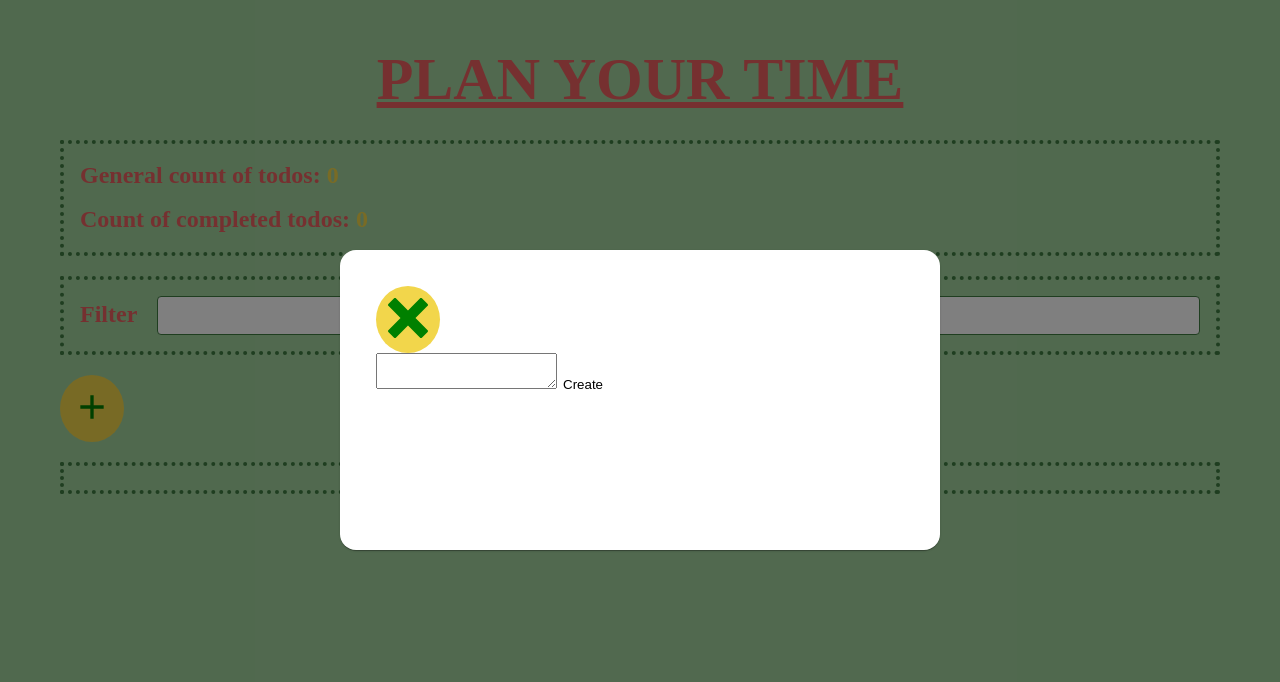
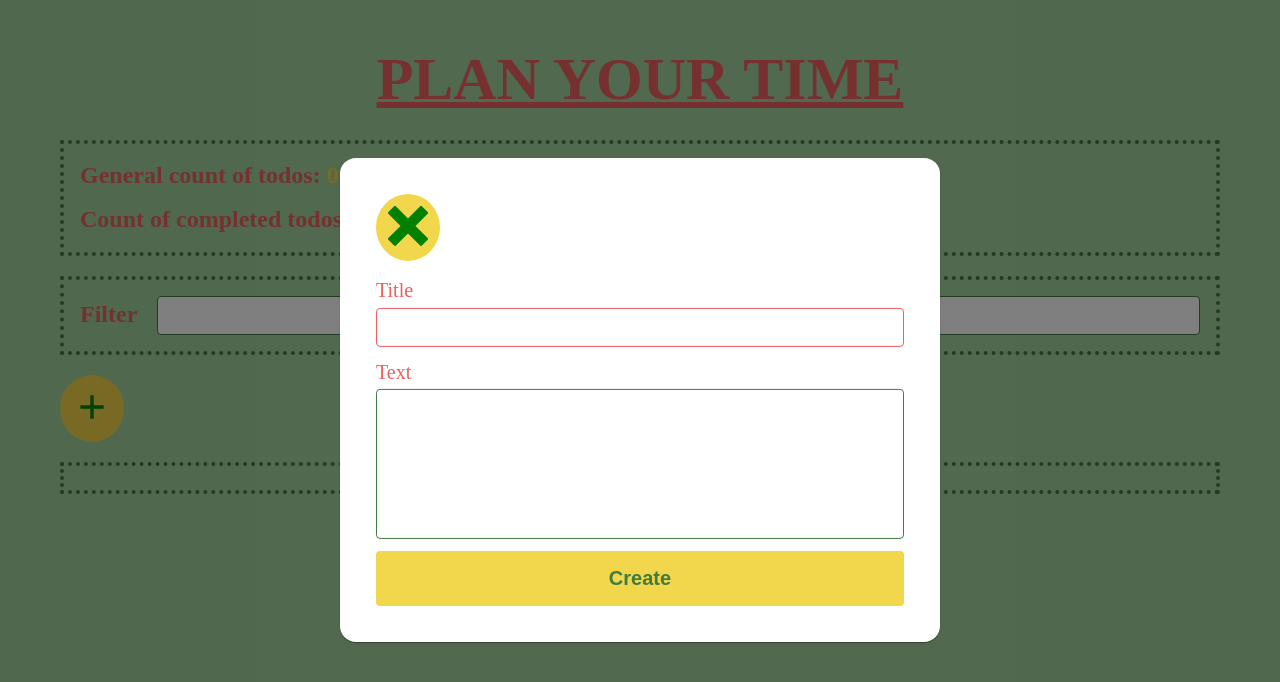
Before and after one commit to IrynaSlavinska/todo_list, a React (Create React App) app: page / in a window 1280 px wide. Both pictures are taken after a click on the button 92 px from the left and 408 px from the top of the page. Shown: the top 682 px of the page. Built offline with nearby package versions, Linux system fonts and the light colour scheme.

Commit message:
add input for title + styles

```diff
--- a/src/components/TodoCreator/TodoCreator.jsx
+++ b/src/components/TodoCreator/TodoCreator.jsx
@@ -1,34 +1,57 @@
 import { Component } from 'react';
+import { Form, CreateButton } from './TodoCreator.styled';
 
 export class TodoCreator extends Component {
-  state = { message: '' };
+  state = {
+    title: '',
+    text: '',
+  };
 
-  handleChange = e => {
-    this.setState({ message: e.currentTarget.value });
+  handleChangeText = e => {
+    this.setState({ text: e.currentTarget.value });
+  };
+
+  handleChangeTitle = e => {
+    this.setState({ title: e.currentTarget.value });
   };
 
   handleSubmit = e => {
     e.preventDefault();
 
-    this.props.onSubmit(this.state.message);
+    this.props.onSubmit(this.state.title, this.state.text);
 
-    this.setState({ message: '' });
+    this.setState({ title: '', text: '' });
   };
 
   render() {
-    const { message } = this.state;
+    const { title, text } = this.state;
 
     return (
-      <form onSubmit={this.handleSubmit}>
+      <Form onSubmit={this.handleSubmit}>
         <label>
+          Title
+          <input
+            type="text"
+            name="title"
+            value={title}
+            onChange={this.handleChangeTitle}
+            required
+            maxLength={15}
+            autoFocus
+          />
+        </label>
+        <label>
+          Text
           <textarea
-            name="message"
-            value={message}
-            onChange={this.handleChange}
+            name="text"
+            value={text}
+            required
+            onChange={this.handleChangeText}
+            maxLength={60}
           ></textarea>
         </label>
-        <button type="submit">Create</button>
-      </form>
+        <CreateButton type="submit">Create</CreateButton>
+      </Form>
     );
   }
 }
--- /dev/null
+++ b/src/components/TodoCreator/TodoCreator.styled.jsx
@@ -0,0 +1,56 @@
+import styled from '@emotion/styled';
+
+export const Form = styled.form`
+  margin-top: 16px;
+
+  label {
+    display: flex;
+    flex-direction: column;
+    gap: 4px;
+    margin-bottom: 12px;
+    font-size: 20px;
+  }
+
+  input {
+    font-size: 18px;
+    padding: 8px 16px;
+    max-width: 100%;
+    flex-grow: 1;
+    border-radius: 4px;
+    outline: none;
+    border: 1px solid var(--darkGreen);
+    transition: border-color var(--transition);
+
+    &:focus-within {
+      border-color: var(--darkPink);
+    }
+  }
+
+  textarea {
+    resize: none;
+    height: 150px;
+    font-size: 18px;
+    padding: 8px 16px;
+    max-width: 100%;
+    flex-grow: 1;
+    border-radius: 4px;
+    outline: none;
+    border: 1px solid var(--darkGreen);
+    transition: border-color var(--transition);
+
+    &:focus-within {
+      border-color: var(--darkPink);
+    }
+  }
+`;
+
+export const CreateButton = styled.button`
+  display: flex;
+  justify-content: center;
+  width: 100%;
+  padding: 16px;
+  background-color: var(--yellow);
+  font-size: 20px;
+  font-weight: 600;
+  color: var(--darkGreen);
+`;
```
